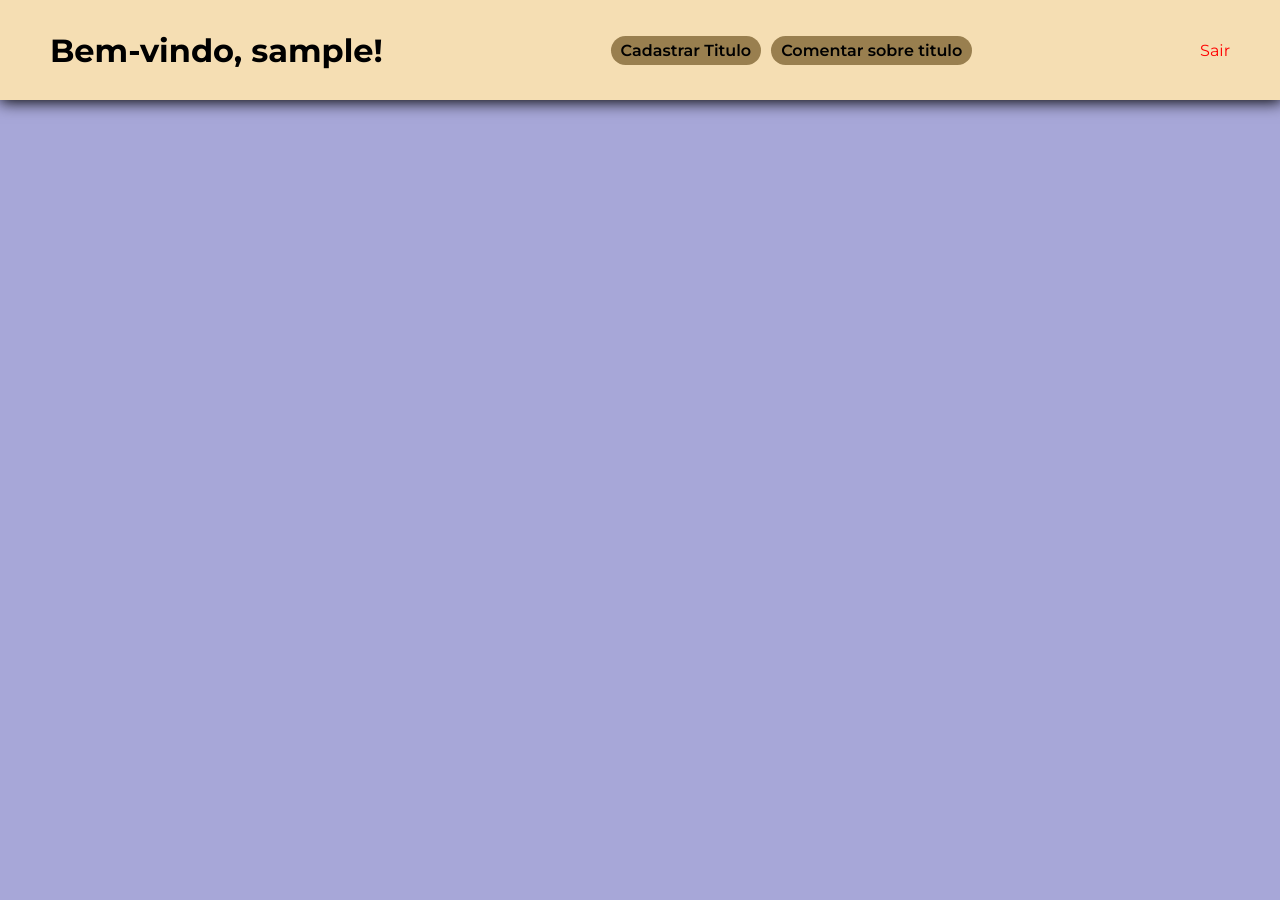
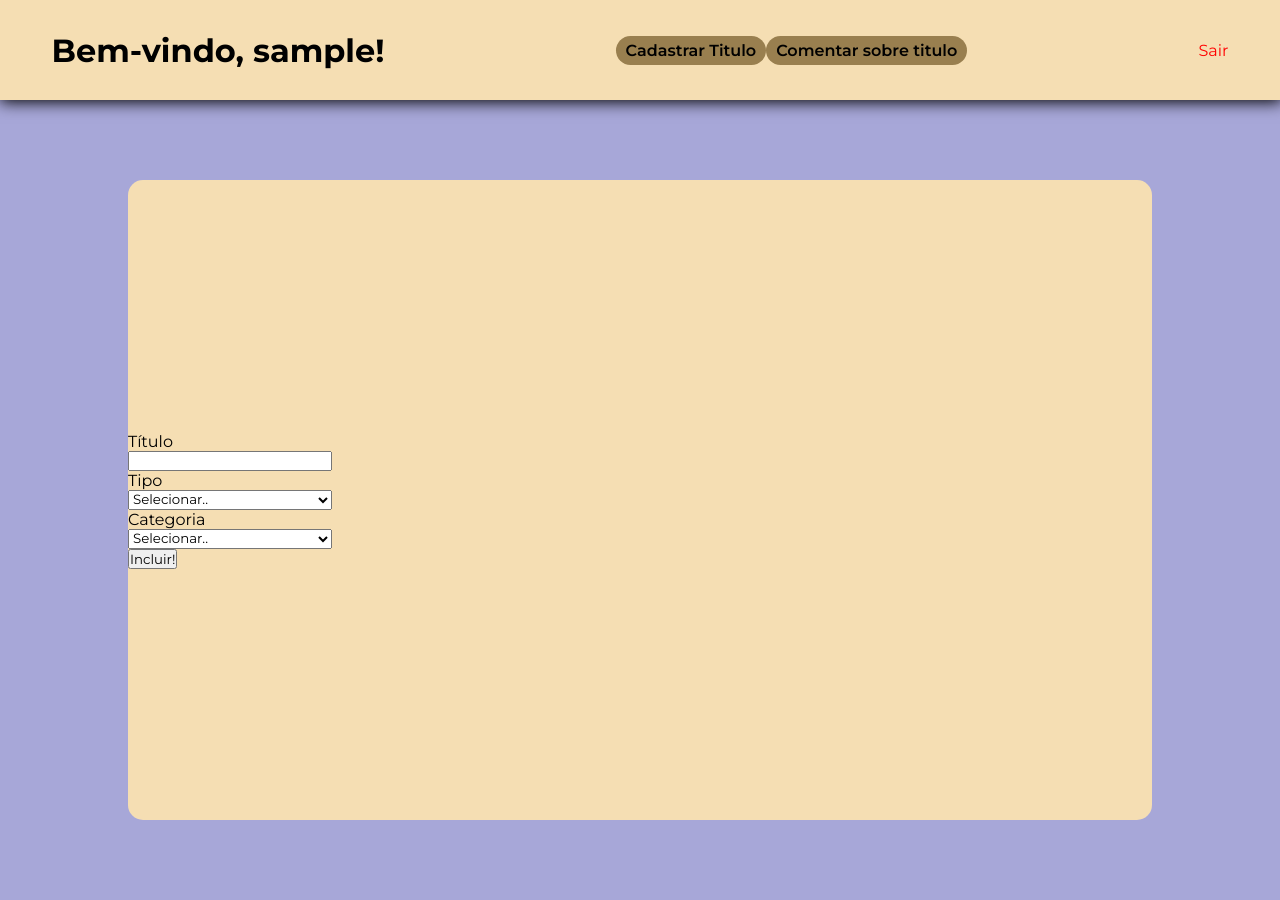
Before and after one commit to MatheusFireRed/HeTalkSheTalk, a PHP site: page /cadastroTitulos.php in a window 1280 px wide. Run offline with PHP 8.4, Linux system fonts and the light colour scheme; the visitor is signed in with stand-in values (Sample User, id 1).

Commit message:
Atualização da página de cadastro de titulos
foram criados os inputs inicias referentes aos titulos a serem incluidos. Criado também o arquivo para incluir as informações ao DB.

```diff
--- a/cadastroTitulos.php
+++ b/cadastroTitulos.php
@@ -37,6 +37,38 @@ if (!isset($_SESSION['user_id'])) {
 
     <main>
 
+        <div class="card">
+            <form action="php/incluirTitulo.php">
+                <div class="label-input">
+                    <label for="titulo">Título</label>
+                    <input type="text">
+                </div>
+
+                <div class="label-input">
+                    <label for="tipo">Tipo</label>
+                    <select name="tipo" id="tipo">
+                        <option value="">Selecionar..</option>
+                        <option value="serie">Série</option>
+                        <option value="filme">Filme</option>
+                        <option value="anime">Anime</option>
+                        <option value="documentario">Documentário</option>
+                    </select>
+                </div>
+
+                <div class="label-input">
+                    <label for="categoria">Categoria</label>
+                    <select name="categoria" id="categoria">
+                        <option value="">Selecionar..</option>
+                        <option value="terror">Terror</option>
+                        <option value="comedia">Comédia</option>
+                        <option value="acao">Ação</option>
+                        <option value="romance">Romance</option>
+                    </select>
+                </div>
+
+                <input type="submit" value="Incluir!">
+            </form>
+        </div>
 
     </main>
 
--- /dev/null
+++ b/php/DB/incluirTitulo.php
@@ -0,0 +1,5 @@
+<?php
+    include 'conexaoDB.php';
+
+
+?>
--- a/style/styleCadastroTitulo.css
+++ b/style/styleCadastroTitulo.css
@@ -20,7 +20,7 @@ body{
     background-color: var(--cor-body);
 }
 
-header, main{
+header, main, .card{
     display: flex;
     align-items: center;
 }
@@ -37,7 +37,6 @@ header{
 .menu{
     list-style: none;
     display: flex;
-    gap: 10px;
 }
 
 .menu li{
@@ -61,4 +60,21 @@ header{
 main{
     width: 100%;
     height: 100%;
+    justify-content: center;
 }
+
+.card{
+    width: 80%;
+    height: 80%;
+    background-color: var(--cor-do-card);
+    border-radius: 15px;
+}
+
+.label-input{
+    display: flex;
+    flex-direction: column;
+}
+
+.label-input input{
+    width: 200px;
+}
```
